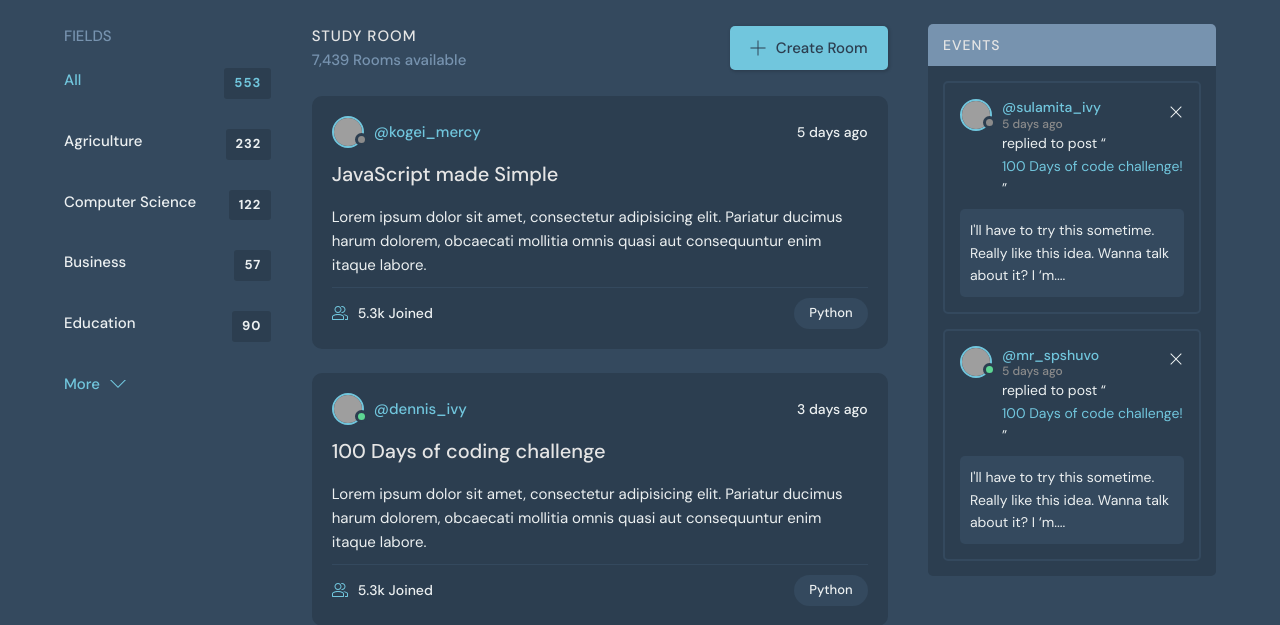
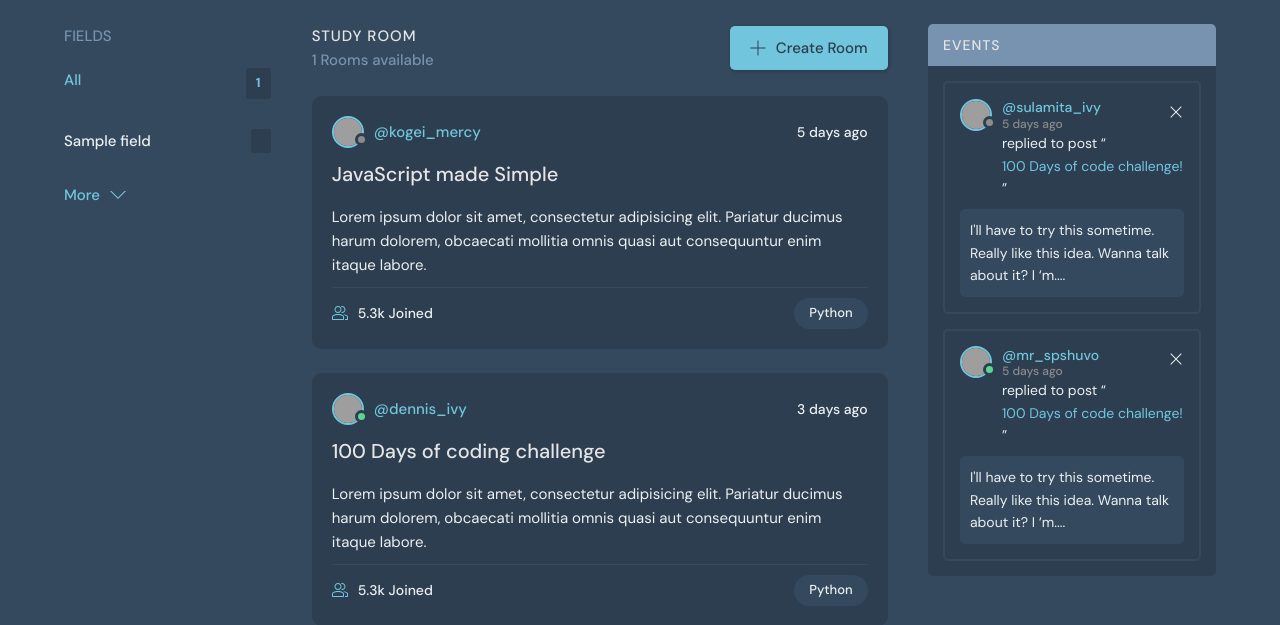
Before and after one commit to nokekip/Akilihub, a Django app: page / in a window 1280 px wide. Shown: the part 95-720 px from the top of the page. Run offline with Django 5.2, Linux system fonts and the light colour scheme; tables that the repository leaves empty hold one stand-in row (values such as "Sample post"); grey boxes are pictures that could not be loaded.

Commit message:
update fields to be displayed dynamically

```diff
--- a/base/templates/base/index.html
+++ b/base/templates/base/index.html
@@ -90,20 +90,13 @@
           </div>
           <ul class="topics__list">
             <li>
-              <a href="/" class="active">All <span>553</span></a>
+              <a href="/" class="active">All <span>{{ total_fields }}</span></a>
             </li>
+            {% for field in fields %}
             <li>
-              <a href="/">Agriculture <span>232</span></a>
+              <a href="/">{{field.name}} <span></span></a>
             </li>
-            <li>
-              <a href="/">Computer Science <span>122</span></a>
-            </li>
-            <li>
-              <a href="/">Business <span>57</span></a>
-            </li>
-            <li>
-              <a href="/">Education <span>90</span></a>
-            </li>
+            {% endfor %}
           </ul>
           <a class="btn btn--link" href="topics.html">
             More
@@ -137,7 +130,7 @@
           <div class="roomList__header">
             <div>
               <h2>Study Room</h2>
-              <p>7,439 Rooms available</p>
+              <p>{{total_rooms}} Rooms available</p>
             </div>
             <a class="btn btn--main" href="create-room.html">
               <svg version="1.1" xmlns="http://www.w3.org/2000/svg" width="32" height="32" viewBox="0 0 32 32">
--- a/base/views.py
+++ b/base/views.py
@@ -1,6 +1,7 @@
 from django.shortcuts import render, redirect
 from django.contrib import messages
 from django.contrib.auth import authenticate, login, logout
+from .models import Field, AkiliRoom
 from .forms import CreateUserForm
 
 # Create your views here.
@@ -46,4 +47,8 @@ def logoutUser(request):
 
 # home page
 def index(request):
-    return render(request, 'base/index.html')
+    fields = Field.objects.all()
+    total_fields = Field.objects.count()
+    total_rooms = AkiliRoom.objects.count()
+    context = {'fields': fields, 'total_fields': total_fields, 'total_rooms':total_rooms}
+    return render(request, 'base/index.html', context)
```
